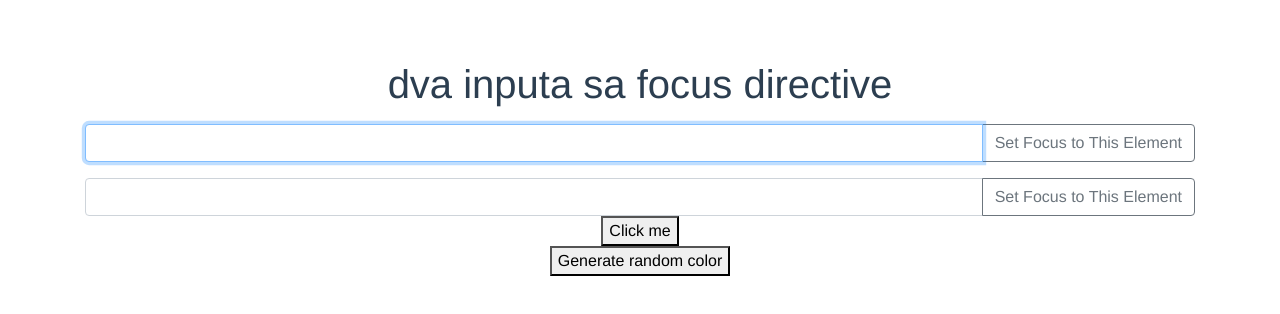
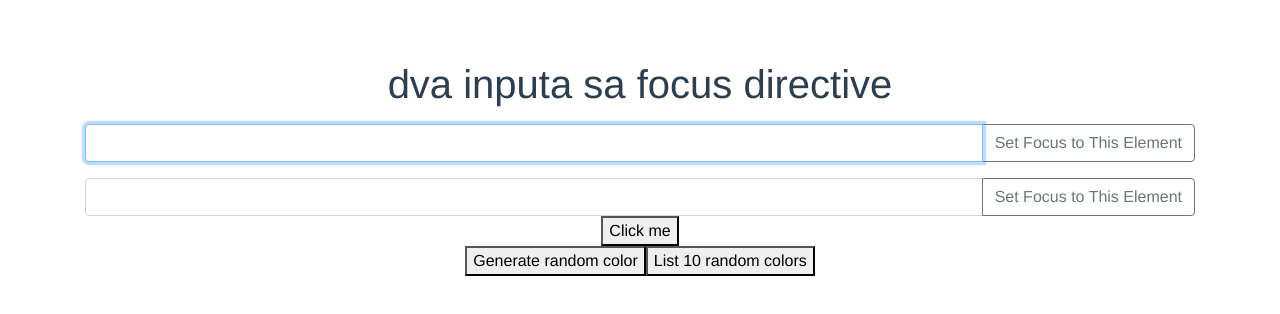
Before and after one commit to marina-a90/vue-directives, a Vue app: page / in a window 1280 px wide. Shown: the top 314 px of the page. Built offline with nearby package versions, Linux system fonts and the light colour scheme.

Commit message:
plugin 2

```diff
--- a/src/components/MyButtonsComponent.vue
+++ b/src/components/MyButtonsComponent.vue
@@ -1,6 +1,9 @@
 <template>
     <div>
-        <button :style="{ 'background-color': buttonColor }" @click="generateButton">Generate random color</button>
+        <!-- <button :style="{ 'background-color': buttonColor }" @click="generateButton">Generate random color</button> -->
+        <button :style="{ backgroundColor: buttonColor }" @click="generateButton">Generate random color</button>
+        <button @click="generate10Colors">List 10 random colors</button>
+        <div v-for="(color, index) in colorsDiv" :key="index" :style="{ backgroundColor: color }">{{ color }}</div>
     </div>
 </template>
 
@@ -11,12 +14,18 @@ export default {
   name: "MyButtonsComponent",
   data() {
     return {
-      buttonColor: ''
+      buttonColor: '',
+      colorsDiv: []
     }
   },
   methods: {
     generateButton() {
       this.buttonColor = GradientGenerator.generateColorHex();
+    },
+    generate10Colors() {
+      console.log(this.colorsDiv);
+      this.colorsDiv = GradientGenerator.generate10Colors();
+      console.log(this.colorsDiv);
     }
   }
 };
--- a/src/helpers/GradientGenerator.js
+++ b/src/helpers/GradientGenerator.js
@@ -1,6 +1,13 @@
 class GradientGenerator {
   generateColorHex() {
     return '#' + ('000000' + Math.random().toString(16).slice(2, 8)).slice(-6);
+  };
+  generate10Colors() {
+    let colorList = [];
+    for (let i = 0; i<10; i++) {
+      colorList.push(this.generateColorHex());
+    }
+    return colorList;
   }
 }
 
```
